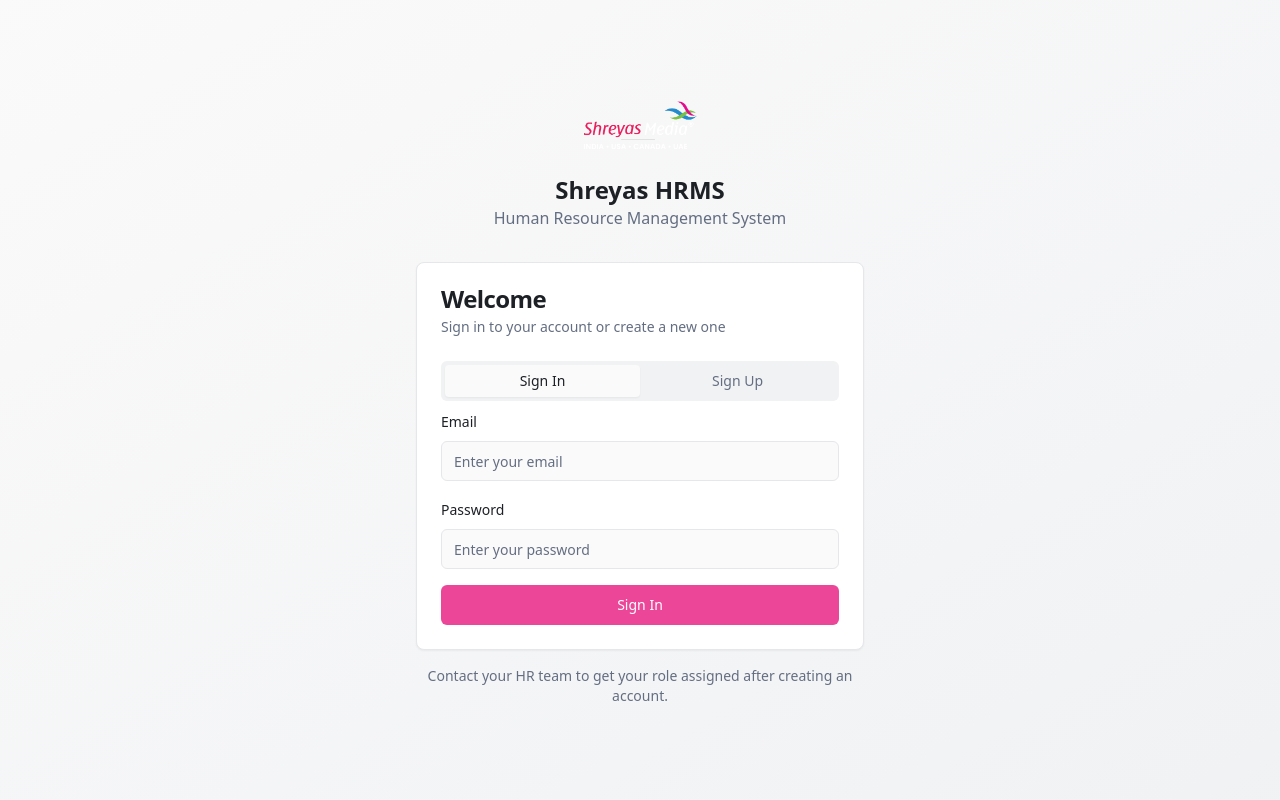
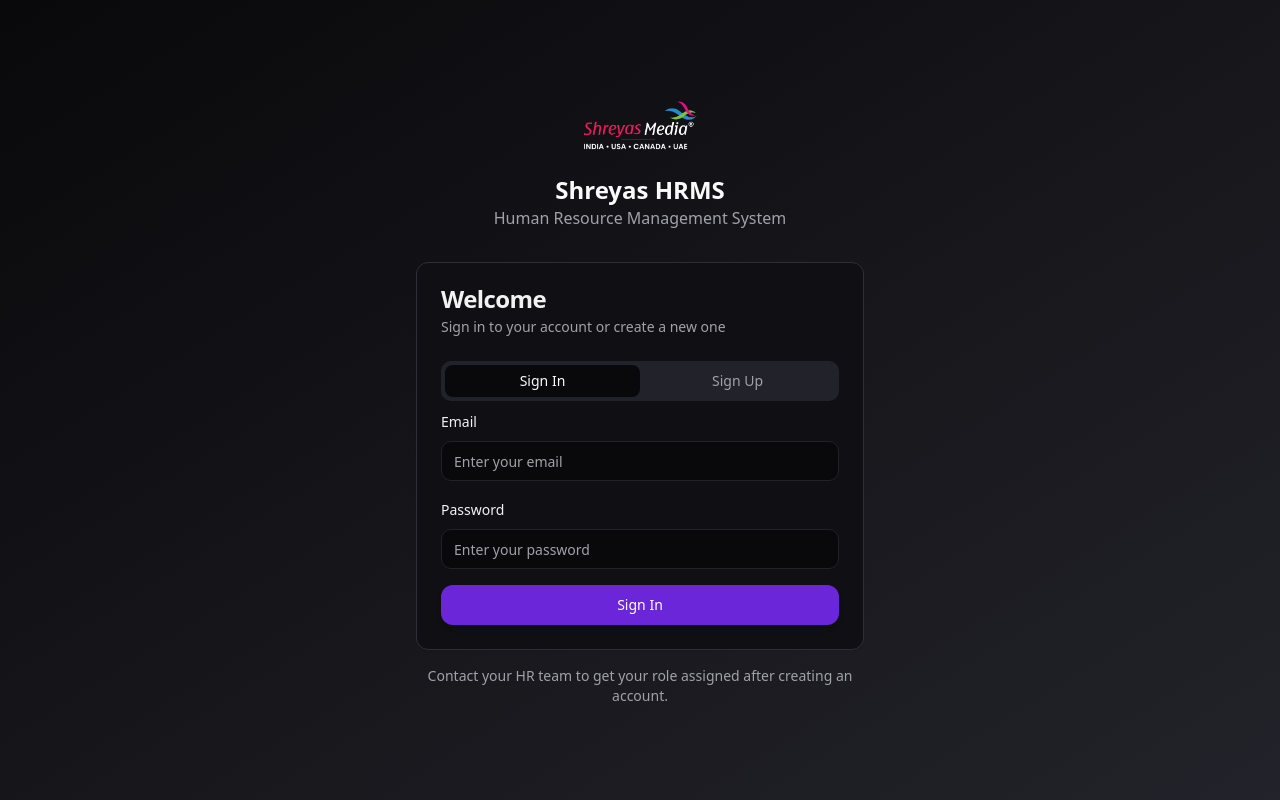
Before and after one commit to wassapraj/shreyas-core-hr, a React (Vite) app: page /auth in a window 1280 px wide. Built offline with nearby package versions, Linux system fonts and the light colour scheme.

Commit message:
Refactor: Update theme to modern dark UI
Update the application's theme to a modern dark aesthetic, enhancing the overall UI/UX with the latest design trends. This involves modifying color palettes, typography, and component styling to align with a contemporary dark mode experience.

```diff
--- a/src/components/ui/button.tsx
+++ b/src/components/ui/button.tsx
@@ -5,24 +5,26 @@ import { cva, type VariantProps } from "class-variance-authority"
 import { cn } from "@/lib/utils"
 
 const buttonVariants = cva(
-  "inline-flex items-center justify-center gap-2 whitespace-nowrap rounded-md text-sm font-medium ring-offset-background transition-colors focus-visible:outline-none focus-visible:ring-2 focus-visible:ring-ring focus-visible:ring-offset-2 disabled:pointer-events-none disabled:opacity-50 [&_svg]:pointer-events-none [&_svg]:size-4 [&_svg]:shrink-0",
+  "inline-flex items-center justify-center gap-2 whitespace-nowrap rounded-lg text-sm font-medium ring-offset-background transition-all duration-200 focus-visible:outline-none focus-visible:ring-2 focus-visible:ring-ring focus-visible:ring-offset-2 disabled:pointer-events-none disabled:opacity-50 [&_svg]:pointer-events-none [&_svg]:size-4 [&_svg]:shrink-0 relative overflow-hidden",
   {
     variants: {
       variant: {
-        default: "bg-primary text-primary-foreground hover:bg-primary/90",
+        default: "bg-primary text-primary-foreground hover:bg-primary/90 shadow-md hover:shadow-lg transition-all duration-200",
         destructive:
-          "bg-destructive text-destructive-foreground hover:bg-destructive/90",
+          "bg-destructive text-destructive-foreground hover:bg-destructive/90 shadow-md hover:shadow-lg",
         outline:
-          "border border-input bg-background hover:bg-accent hover:text-accent-foreground",
+          "border border-input bg-background hover:bg-accent hover:text-accent-foreground shadow-sm hover:shadow-md",
         secondary:
-          "bg-secondary text-secondary-foreground hover:bg-secondary/80",
-        ghost: "hover:bg-accent hover:text-accent-foreground",
+          "bg-secondary text-secondary-foreground hover:bg-secondary/80 shadow-sm hover:shadow-md",
+        ghost: "hover:bg-accent hover:text-accent-foreground rounded-lg",
         link: "text-primary underline-offset-4 hover:underline",
+        gradient: "bg-gradient-to-r from-primary to-accent text-primary-foreground hover:from-primary/90 hover:to-accent/90 shadow-lg hover:shadow-xl",
+        modern: "bg-card border border-border text-card-foreground hover:bg-accent hover:text-accent-foreground shadow-sm hover:shadow-md backdrop-blur-sm",
       },
       size: {
         default: "h-10 px-4 py-2",
         sm: "h-9 rounded-md px-3",
-        lg: "h-11 rounded-md px-8",
+        lg: "h-12 rounded-lg px-8 text-base",
         icon: "h-10 w-10",
       },
     },
--- a/src/index.css
+++ b/src/index.css
@@ -8,121 +8,112 @@ All colors MUST be HSL.
 
 @layer base {
   :root {
-    --background: 0 0% 98%;
-    --foreground: 220 13% 13%;
+    /* Modern Dark Theme - Default */
+    --background: 240 10% 3.9%;
+    --foreground: 0 0% 98%;
 
-    --card: 0 0% 100%;
-    --card-foreground: 220 13% 13%;
+    --card: 240 10% 7%;
+    --card-foreground: 0 0% 95%;
 
-    --popover: 0 0% 100%;
-    --popover-foreground: 220 13% 13%;
+    --popover: 240 10% 7%;
+    --popover-foreground: 0 0% 95%;
 
-    /* Shreyas brand colors from logo */
-    --primary: 330 81% 60%; /* Pink/Magenta from logo */
+    /* Modern vibrant accent colors */
+    --primary: 263 70% 50%; /* Modern purple */
     --primary-foreground: 0 0% 100%;
-    --primary-light: 330 81% 70%;
-    --primary-dark: 330 81% 50%;
+    --primary-light: 263 70% 60%;
+    --primary-dark: 263 70% 40%;
 
-    --secondary: 200 85% 45%; /* Blue accent from logo */
-    --secondary-foreground: 0 0% 100%;
+    --secondary: 240 10% 15%; /* Dark surface */
+    --secondary-foreground: 0 0% 90%;
 
-    --accent: 120 65% 55%; /* Green accent from logo */
+    --accent: 142 76% 36%; /* Modern green */
     --accent-foreground: 0 0% 100%;
 
-    --muted: 220 13% 95%;
-    --muted-foreground: 220 13% 45%;
+    --muted: 240 10% 15%;
+    --muted-foreground: 240 5% 64.9%;
 
-    --destructive: 0 84% 60%;
+    --destructive: 0 72% 51%;
     --destructive-foreground: 0 0% 100%;
 
-    --border: 220 13% 91%;
-    --input: 220 13% 91%;
-    --ring: 330 81% 60%;
+    --border: 240 10% 20%;
+    --input: 240 10% 15%;
+    --ring: 263 70% 50%;
 
-    /* HRMS specific tokens */
-    --success: 120 65% 55%;
+    /* Modern HRMS status colors */
+    --success: 142 76% 36%;
     --success-foreground: 0 0% 100%;
-    --warning: 45 95% 55%;
+    --warning: 38 92% 50%;
     --warning-foreground: 0 0% 100%;
-    --info: 200 85% 45%;
+    --info: 199 89% 48%;
     --info-foreground: 0 0% 100%;
 
-    /* Status colors */
-    --status-present: 120 65% 55%;
-    --status-absent: 0 84% 60%;
-    --status-halfday: 45 95% 55%;
-    --status-leave: 200 85% 45%;
-    --status-holiday: 270 60% 55%;
+    /* Enhanced status colors for dark theme */
+    --status-present: 142 76% 36%;
+    --status-absent: 0 72% 51%;
+    --status-halfday: 38 92% 50%;
+    --status-leave: 199 89% 48%;
+    --status-holiday: 271 81% 56%;
 
-    /* Gradients */
-    --gradient-primary: linear-gradient(135deg, hsl(330 81% 60%), hsl(330 81% 70%));
-    --gradient-secondary: linear-gradient(135deg, hsl(200 85% 45%), hsl(200 85% 55%));
-    --gradient-accent: linear-gradient(135deg, hsl(120 65% 55%), hsl(120 65% 65%));
-    --gradient-header: linear-gradient(90deg, hsl(330 81% 60%), hsl(200 85% 45%), hsl(120 65% 55%));
+    /* Modern gradients */
+    --gradient-primary: linear-gradient(135deg, hsl(263 70% 50%), hsl(199 89% 48%));
+    --gradient-secondary: linear-gradient(135deg, hsl(240 10% 15%), hsl(240 10% 25%));
+    --gradient-accent: linear-gradient(135deg, hsl(142 76% 36%), hsl(38 92% 50%));
+    --gradient-header: linear-gradient(90deg, hsl(263 70% 50%), hsl(199 89% 48%), hsl(142 76% 36%));
+    --gradient-hero: linear-gradient(135deg, hsl(240 10% 3.9%) 0%, hsl(240 10% 7%) 50%, hsl(240 10% 15%) 100%);
 
-    /* Shadows */
-    --shadow-soft: 0 2px 8px hsl(220 13% 13% / 0.1);
-    --shadow-medium: 0 4px 16px hsl(220 13% 13% / 0.15);
-    --shadow-strong: 0 8px 32px hsl(220 13% 13% / 0.2);
+    /* Enhanced shadows for depth */
+    --shadow-soft: 0 1px 3px hsl(240 10% 3.9% / 0.3);
+    --shadow-medium: 0 4px 12px hsl(240 10% 3.9% / 0.4);
+    --shadow-strong: 0 8px 32px hsl(240 10% 3.9% / 0.6);
+    --shadow-glow: 0 0 20px hsl(263 70% 50% / 0.3);
 
-    /* Animation */
+    /* Smooth animations */
     --transition-smooth: all 0.3s cubic-bezier(0.4, 0.0, 0.2, 1);
+    --transition-bounce: all 0.3s cubic-bezier(0.68, -0.55, 0.265, 1.55);
 
-    --radius: 0.5rem;
+    --radius: 0.75rem;
 
-    --sidebar-background: 0 0% 98%;
-
-    --sidebar-foreground: 240 5.3% 26.1%;
-
-    --sidebar-primary: 240 5.9% 10%;
-
-    --sidebar-primary-foreground: 0 0% 98%;
-
-    --sidebar-accent: 240 4.8% 95.9%;
-
-    --sidebar-accent-foreground: 240 5.9% 10%;
-
-    --sidebar-border: 220 13% 91%;
-
-    --sidebar-ring: 217.2 91.2% 59.8%;
+    /* Modern sidebar */
+    --sidebar-background: 240 10% 7%;
+    --sidebar-foreground: 0 0% 90%;
+    --sidebar-primary: 263 70% 50%;
+    --sidebar-primary-foreground: 0 0% 100%;
+    --sidebar-accent: 240 10% 15%;
+    --sidebar-accent-foreground: 0 0% 90%;
+    --sidebar-border: 240 10% 20%;
+    --sidebar-ring: 263 70% 50%;
   }
 
-  .dark {
-    --background: 222.2 84% 4.9%;
-    --foreground: 210 40% 98%;
-
-    --card: 222.2 84% 4.9%;
-    --card-foreground: 210 40% 98%;
-
-    --popover: 222.2 84% 4.9%;
-    --popover-foreground: 210 40% 98%;
-
-    --primary: 210 40% 98%;
-    --primary-foreground: 222.2 47.4% 11.2%;
-
-    --secondary: 217.2 32.6% 17.5%;
-    --secondary-foreground: 210 40% 98%;
-
-    --muted: 217.2 32.6% 17.5%;
-    --muted-foreground: 215 20.2% 65.1%;
-
-    --accent: 217.2 32.6% 17.5%;
-    --accent-foreground: 210 40% 98%;
-
-    --destructive: 0 62.8% 30.6%;
-    --destructive-foreground: 210 40% 98%;
-
-    --border: 217.2 32.6% 17.5%;
-    --input: 217.2 32.6% 17.5%;
-    --ring: 212.7 26.8% 83.9%;
-    --sidebar-background: 240 5.9% 10%;
-    --sidebar-foreground: 240 4.8% 95.9%;
-    --sidebar-primary: 224.3 76.3% 48%;
-    --sidebar-primary-foreground: 0 0% 100%;
-    --sidebar-accent: 240 3.7% 15.9%;
-    --sidebar-accent-foreground: 240 4.8% 95.9%;
-    --sidebar-border: 240 3.7% 15.9%;
-    --sidebar-ring: 217.2 91.2% 59.8%;
+  .light {
+    /* Light theme as fallback */
+    --background: 0 0% 100%;
+    --foreground: 240 10% 3.9%;
+    --card: 0 0% 100%;
+    --card-foreground: 240 10% 3.9%;
+    --popover: 0 0% 100%;
+    --popover-foreground: 240 10% 3.9%;
+    --primary: 263 70% 50%;
+    --primary-foreground: 0 0% 98%;
+    --secondary: 240 4.8% 95.9%;
+    --secondary-foreground: 240 5.9% 10%;
+    --muted: 240 4.8% 95.9%;
+    --muted-foreground: 240 3.8% 46.1%;
+    --accent: 240 4.8% 95.9%;
+    --accent-foreground: 240 5.9% 10%;
+    --destructive: 0 84.2% 60.2%;
+    --destructive-foreground: 0 0% 98%;
+    --border: 240 5.9% 90%;
+    --input: 240 5.9% 90%;
+    --ring: 263 70% 50%;
+    --sidebar-background: 0 0% 98%;
+    --sidebar-foreground: 240 5.3% 26.1%;
+    --sidebar-primary: 240 5.9% 10%;
+    --sidebar-primary-foreground: 0 0% 98%;
+    --sidebar-accent: 240 4.8% 95.9%;
+    --sidebar-accent-foreground: 240 5.9% 10%;
+    --sidebar-border: 240 5.9% 90%;
+    --sidebar-ring: 263 70% 50%;
   }
 }
 
@@ -133,5 +124,116 @@ All colors MUST be HSL.
 
   body {
     @apply bg-background text-foreground;
+    font-feature-settings: "rlig" 1, "calt" 1;
   }
 }
+
+@layer components {
+  /* Modern Glass Cards */
+  .glass-card {
+    @apply bg-card/50 backdrop-blur-xl border border-border/50 shadow-xl;
+  }
+
+  .glass-sidebar {
+    @apply bg-card/30 backdrop-blur-xl border-r border-border/50;
+  }
+
+  /* Modern Gradient Text */
+  .gradient-text {
+    @apply bg-gradient-to-r from-primary to-accent bg-clip-text text-transparent;
+  }
+
+  /* Enhanced Buttons */
+  .btn-modern {
+    @apply bg-card/50 backdrop-blur-sm border border-border/50 hover:bg-card/80 transition-all duration-200 shadow-lg hover:shadow-xl;
+  }
+
+  /* Status Indicators */
+  .status-dot {
+    @apply inline-block w-2 h-2 rounded-full;
+  }
+
+  .status-present { @apply bg-success; }
+  .status-absent { @apply bg-destructive; }
+  .status-halfday { @apply bg-warning; }
+  .status-leave { @apply bg-info; }
+  .status-holiday { @apply bg-accent; }
+
+  /* Modern Form Elements */
+  .form-modern {
+    @apply bg-card/50 backdrop-blur-sm border border-border/50 focus:border-primary/50 focus:ring-2 focus:ring-primary/20 transition-all duration-200;
+  }
+
+  /* Enhanced Shadows */
+  .shadow-glow {
+    box-shadow: 0 0 20px hsl(var(--primary) / 0.3);
+  }
+
+  .shadow-glow-accent {
+    box-shadow: 0 0 20px hsl(var(--accent) / 0.3);
+  }
+
+  /* Smooth Animations */
+  .animate-slide-up {
+    animation: slideUp 0.3s ease-out;
+  }
+
+  .animate-fade-in {
+    animation: fadeIn 0.3s ease-out;
+  }
+
+  .animate-scale-in {
+    animation: scaleIn 0.2s ease-out;
+  }
+}
+
+@layer utilities {
+  .scrollbar-thin {
+    scrollbar-width: thin;
+    scrollbar-color: hsl(var(--muted)) transparent;
+  }
+
+  .scrollbar-thin::-webkit-scrollbar {
+    width: 6px;
+  }
+
+  .scrollbar-thin::-webkit-scrollbar-track {
+    background: transparent;
+  }
+
+  .scrollbar-thin::-webkit-scrollbar-thumb {
+    background-color: hsl(var(--muted));
+    border-radius: 3px;
+  }
+}
+
+@keyframes slideUp {
+  from {
+    opacity: 0;
+    transform: translateY(10px);
+  }
+  to {
+    opacity: 1;
+    transform: translateY(0);
+  }
+}
+
+@keyframes fadeIn {
+  from {
+    opacity: 0;
+  }
+  to {
+    opacity: 1;
+  }
+}
+
+@keyframes scaleIn {
+  from {
+    opacity: 0;
+    transform: scale(0.95);
+  }
+  to {
+    opacity: 1;
+    transform: scale(1);
+  }
+}
```
Also changed, not shown: src/components/Layout.tsx (+19 -17 lines).
